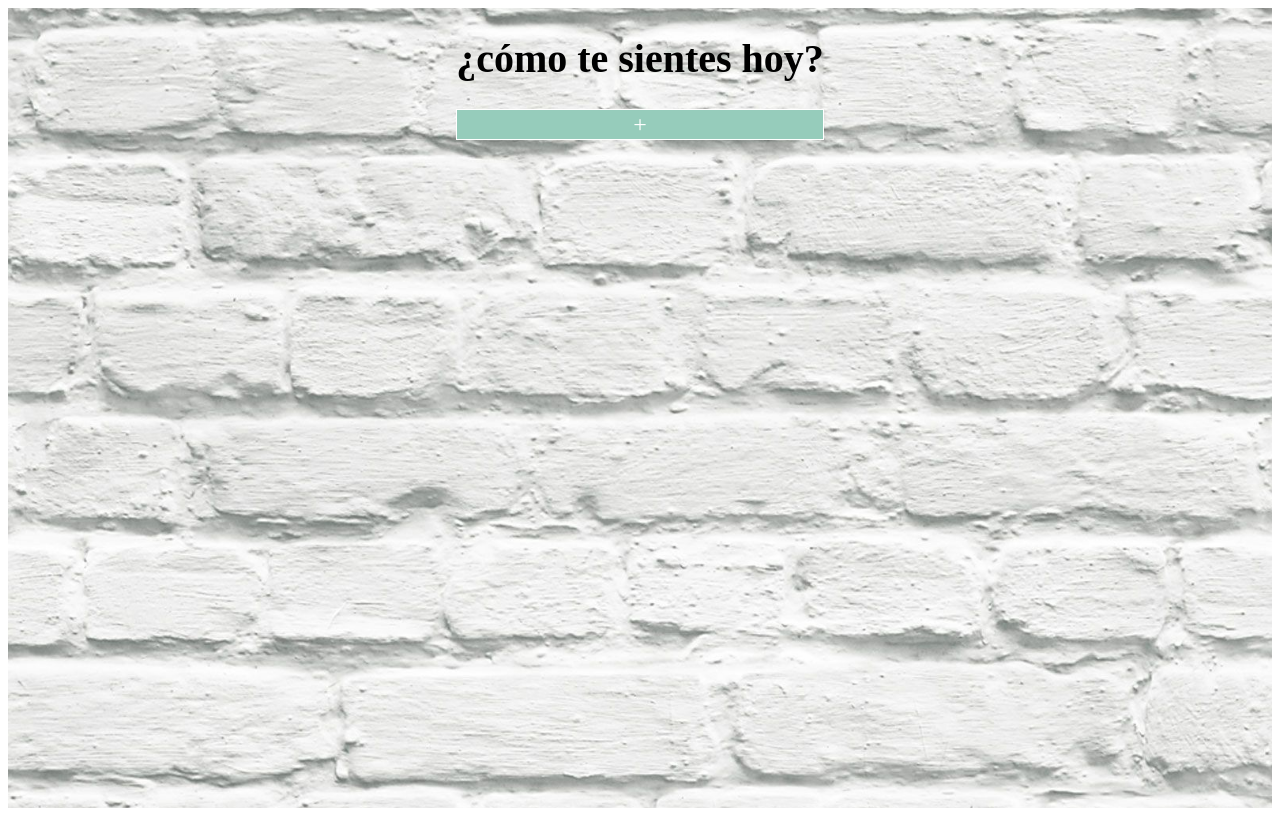
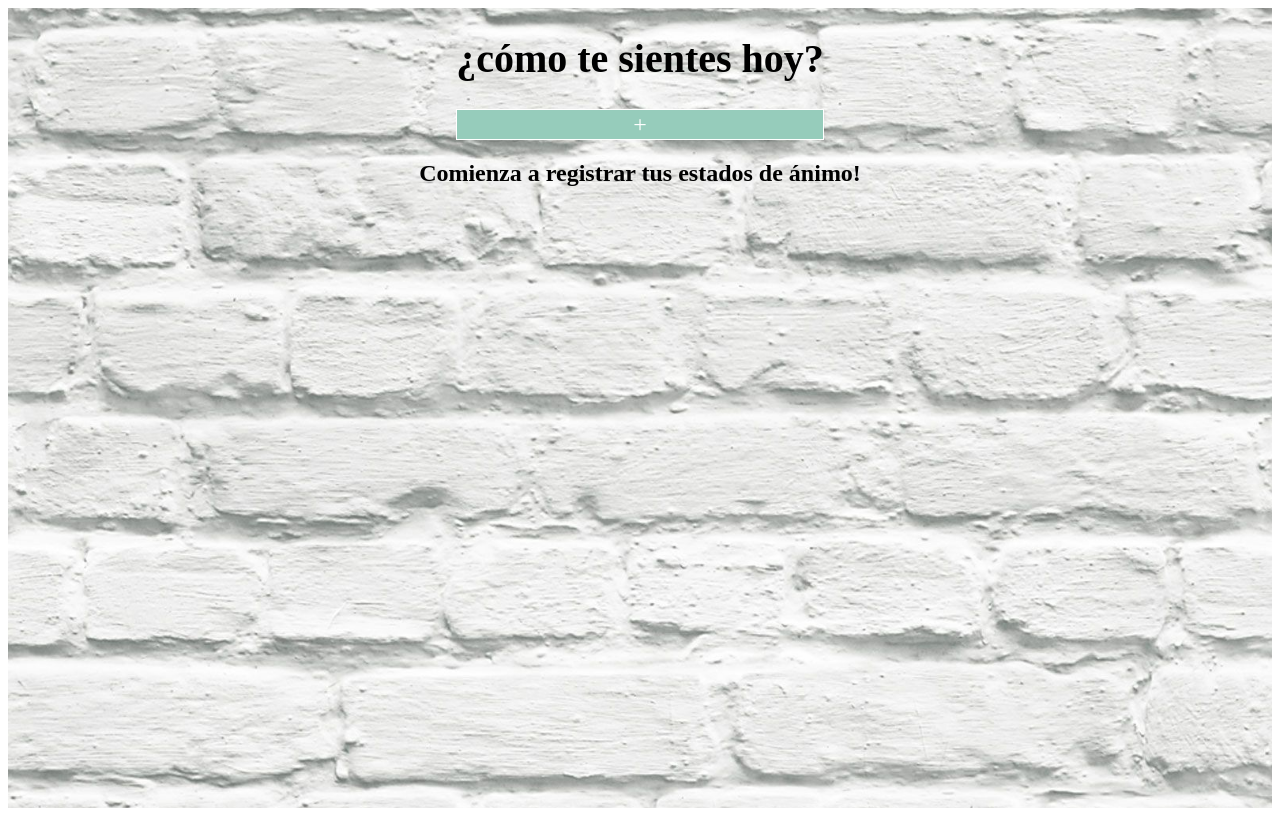
Before and after one commit to arranzizquierdo/calendar-mood, a React (Create React App) app: page /#/ in a window 1280 px wide. Built offline with nearby package versions, Linux system fonts and the light colour scheme; a web font is replaced by a local one.

Commit message:
Crate message initial

```diff
--- a/src/components/calendar/calendar.js
+++ b/src/components/calendar/calendar.js
@@ -13,7 +13,6 @@ class CalendarMood extends Component {
     }
     render() {
         const { listMood } = this.props;
-
         return (
             <div className="calendar-container">
                 <div>
@@ -22,21 +21,23 @@ class CalendarMood extends Component {
                         <button className="calendar-button">+</button>
                     </Link>
                 </div>
-
-        <ul className="calendar-list">
+                {listMood.length === 0
+                    ? <h2>Comienza a registrar tus estados de ánimo!</h2>
+                    : <ul className="calendar-list">
                         {listMood.map((item, i) => {
                             return (
                                 <li key={i} className="calendar-item tooltip">
+                                    <small className="date">{item.date.substring(8)}</small>
                                     {item.mood}
-                {this.showTooltip(item.message) ? (
-                  <span className="tooltiptext">{item.message}</span>
-                ) : null}
+                                    {this.showTooltip(item.message)
+                                        ? (<span className="tooltiptext">{item.message}</span>)
+                                        : null}
                                 </li>
                             );
                         })}
-        </ul>
+                    </ul>}
             </div>
-    );
+        )
     }
 }
 
--- a/src/components/calendar/calendar.scss
+++ b/src/components/calendar/calendar.scss
@@ -27,12 +27,14 @@
     display: flex;
 }
 .calendar-item {
+    display: flex;
+    flex-direction: column;
     margin: 20px;
     padding: 20px;
     font-size: 50px;
     background-color: rgba(255, 255, 255, 0.692);
     border: 1px solid #96ccbb;
-    border-radius: 50%;
+    border-radius: 40px;
     cursor: pointer;
 }
 .calendar-item-text {
@@ -64,3 +66,7 @@
     visibility: visible;
     opacity: 1;
   }
+  .date {
+      font-size: 14px;
+      color: gray;
+  }
```
Lines whose indentation alone changed are shown as unchanged.
